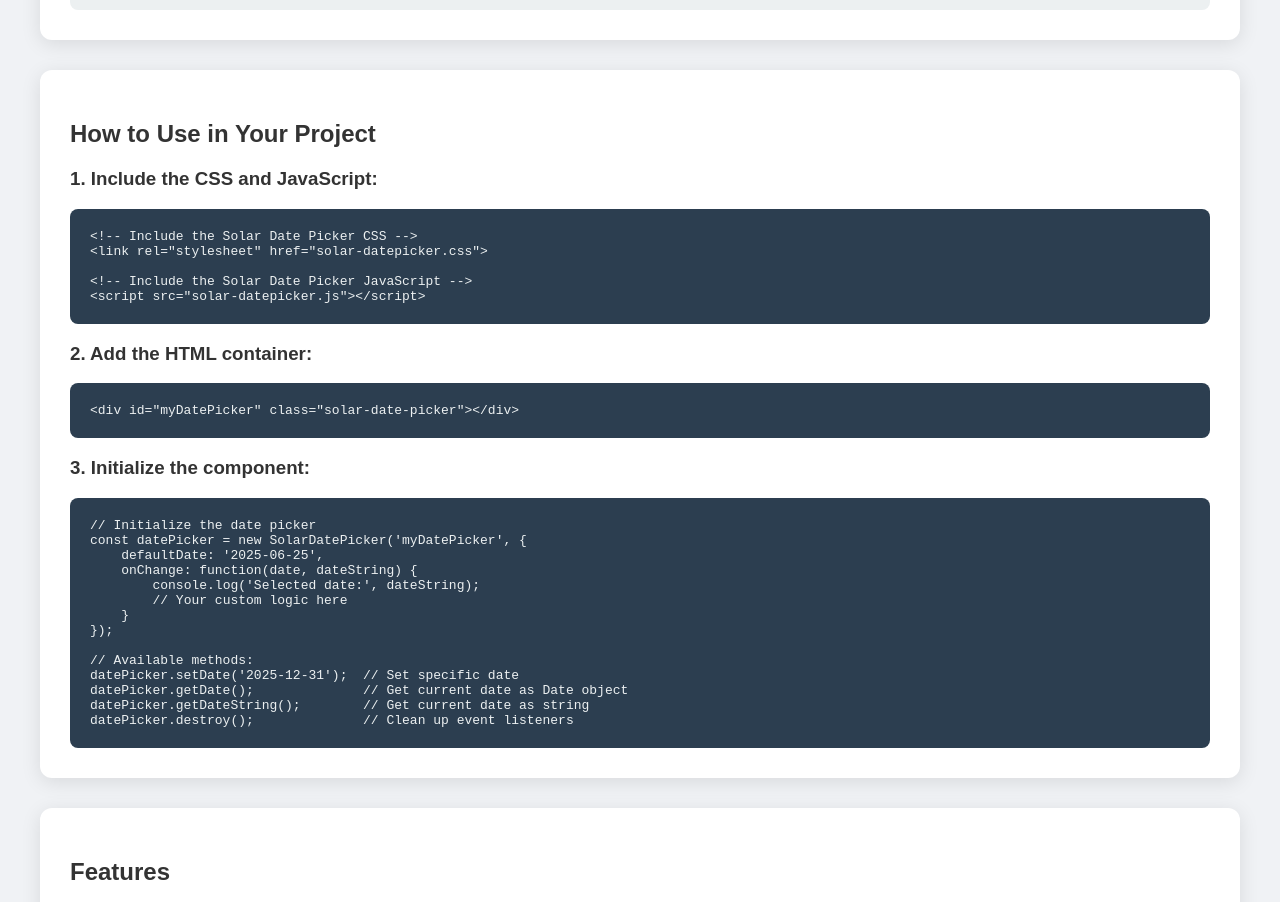
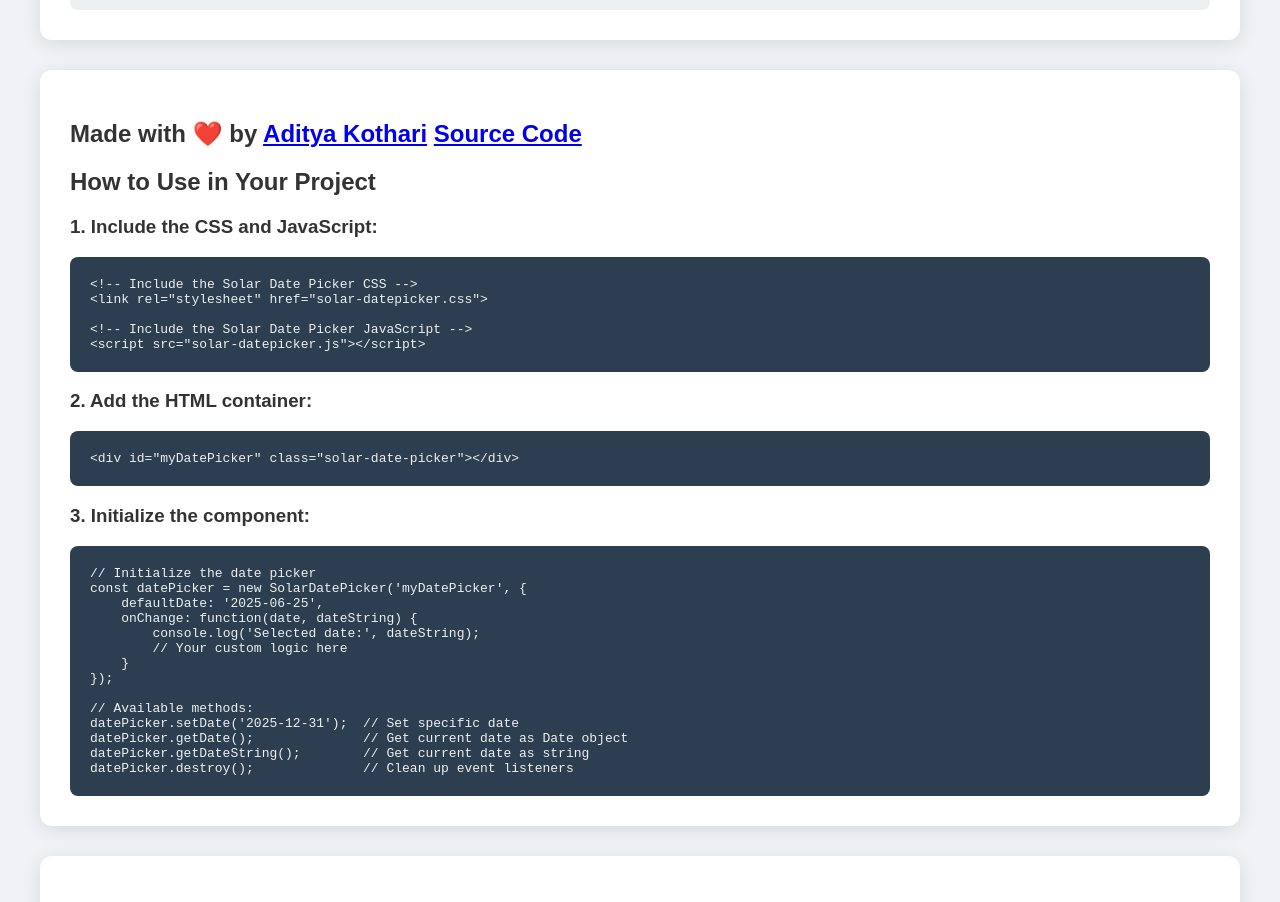
Before and after one commit to AdityaKothari27/Orbitaldatepicker, a website: page index.html in a window 1280 px wide. Shown: the part 960-1862 px from the top of the page. Drawn offline with Linux system fonts and the light colour scheme.

Commit message:
added source code link

```diff
--- a/index.html
+++ b/index.html
@@ -32,7 +32,9 @@
         </div>
 
         <div class="demo-section">
+            <h2>Made with ❤️ by <a href="https://github.com/AdityaKothari27">Aditya Kothari</a> <a href="https://github.com/AdityaKothari27/Orbitaldatepicker">Source Code</a></h2>
             <h2>How to Use in Your Project</h2>
+
             <h3>1. Include the CSS and JavaScript:</h3>
             <div class="code-section">
                 <pre>&lt;!-- Include the Solar Date Picker CSS --&gt;
```
